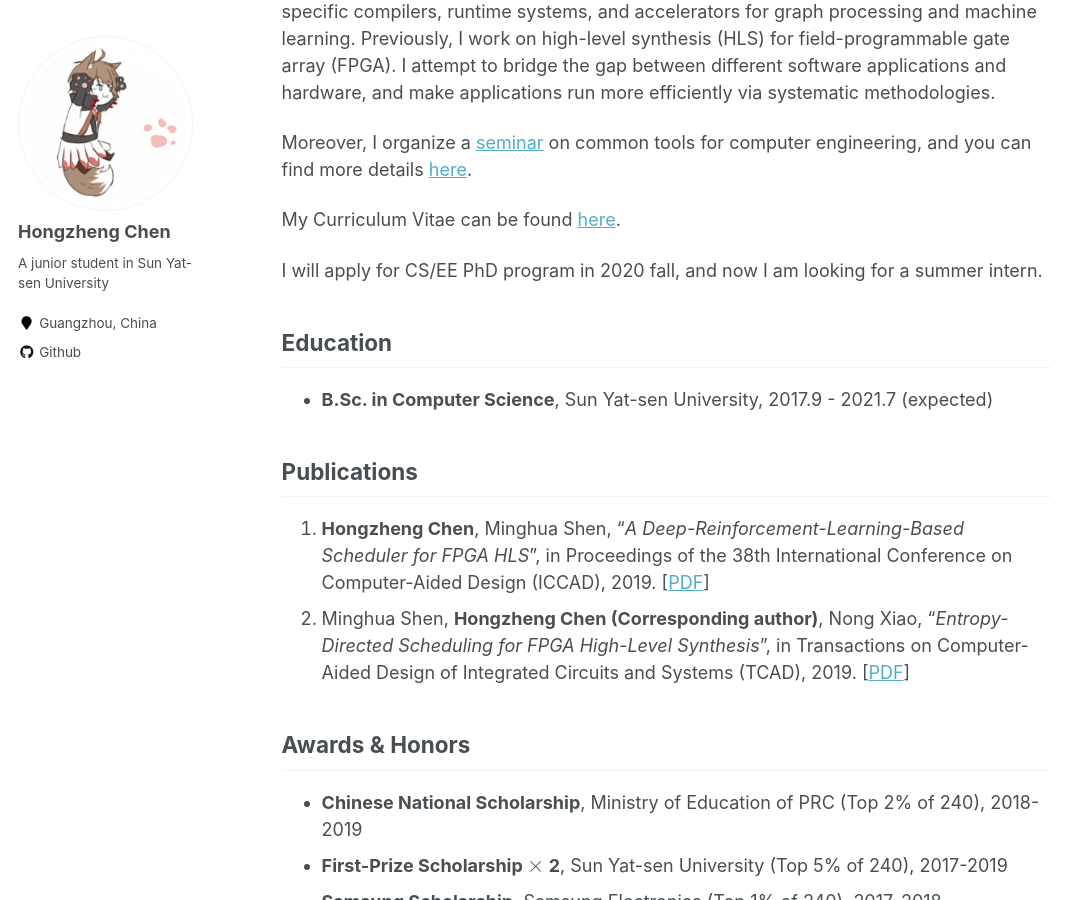
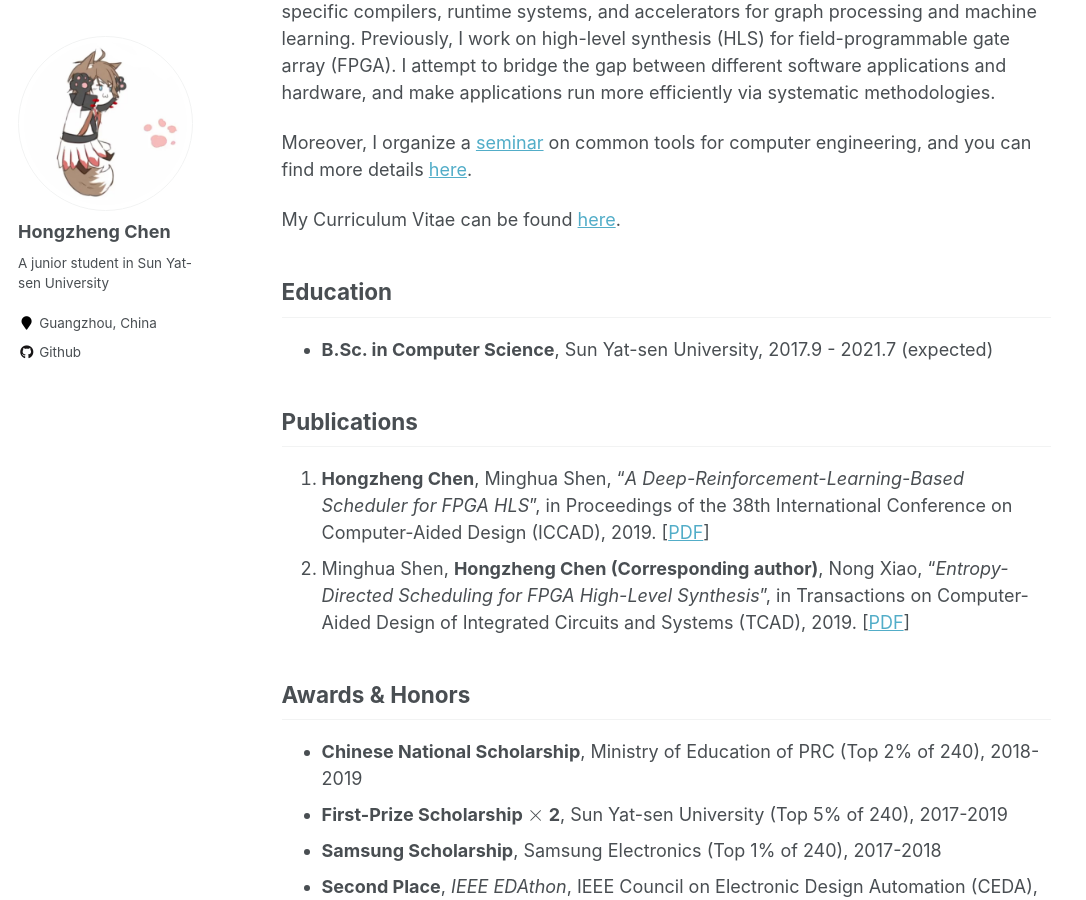
Before and after one commit to Ewenwan/chhzh123.github.io, a Jekyll site: the page built from _pages/about.md, in a window 1280 px wide and 900 px high, scrolled down 321 px. Shown: the whole window, without its empty margins (0-1086 px from the left). Built offline with Jekyll 4.4.1, drawn with Linux system fonts in a browser that asks for light colours; formulas are drawn with MathJax 3.

Commit message:
[about] Update about & CV

```diff
--- a/_pages/about.md
+++ b/_pages/about.md
@@ -15,8 +15,6 @@ My research interests cover **computer systems and architecture**, especially do
 Moreover, I organize a [seminar](/seminar) on common tools for computer engineering, and you can find more details [here](/seminar).
 
 My Curriculum Vitae can be found [here](../files/HongzhengChen_CV.pdf).
-
-I will apply for CS/EE PhD program in 2020 fall, and now I am looking for a summer intern.
 
 ## Education
 * **B.Sc. in Computer Science**, Sun Yat-sen University, 2017.9 - 2021.7 (expected)
```
Also changed, not shown: 1 other file.
